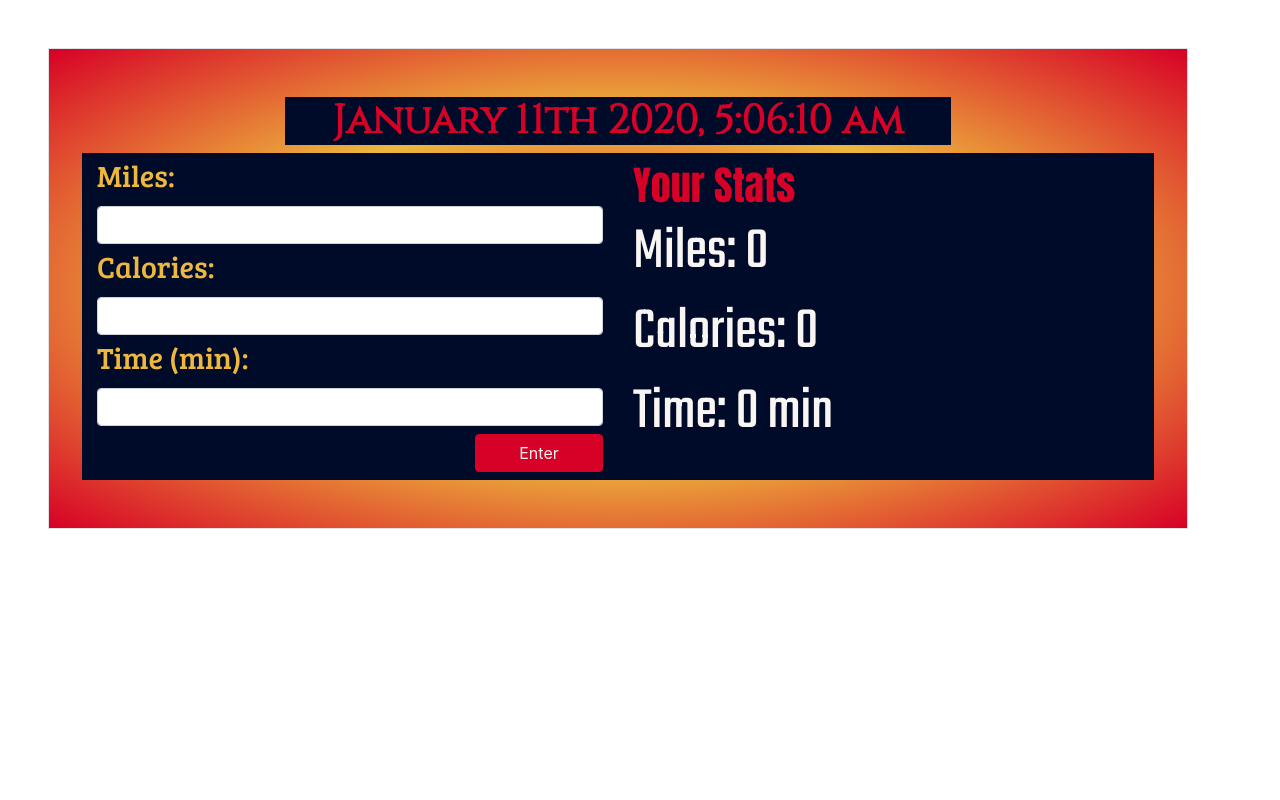
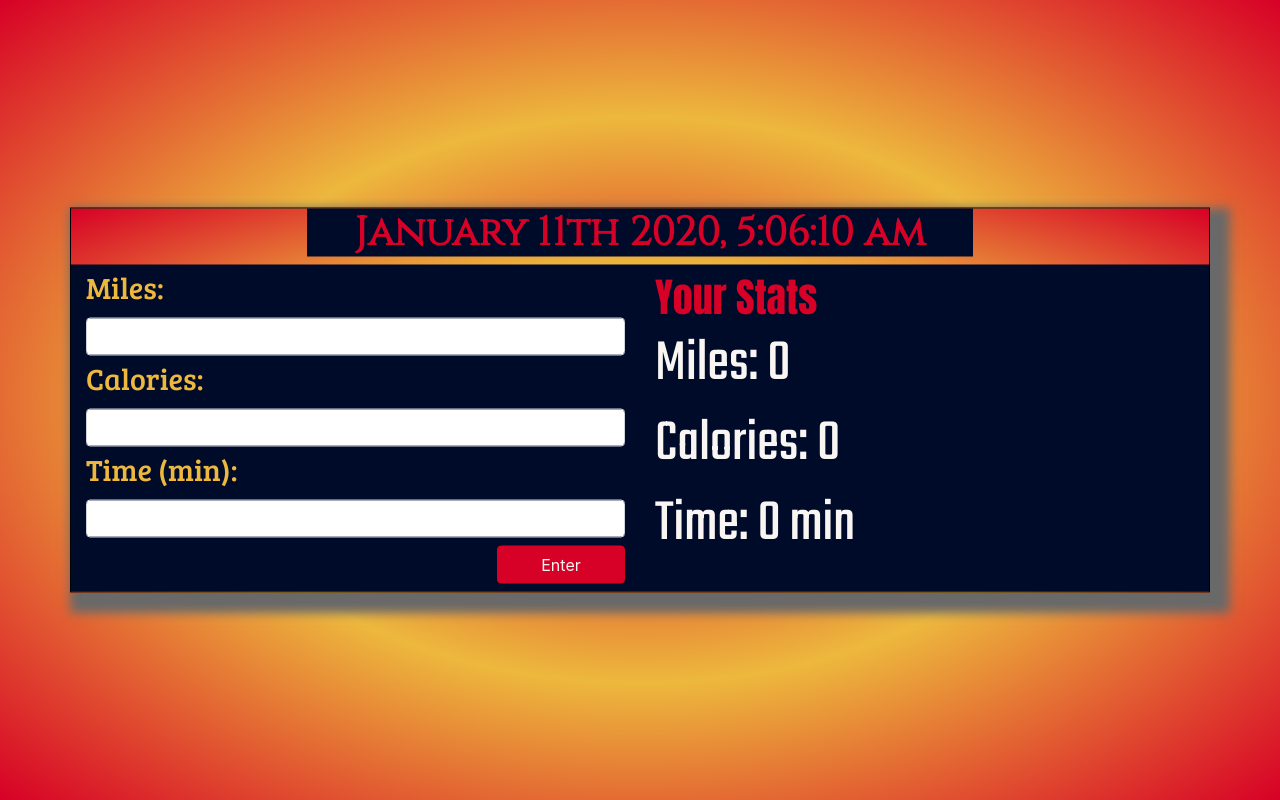
Before and after one commit to lordpaulthomas/my_miles, a React (Create React App) app in the folder client/: page / in a window 1280 px wide. Built offline with nearby package versions, Linux system fonts and the light colour scheme; no server answers.

Commit message:
fixed database logic, app memory now functions to desired requirements

```diff
--- a/client/src/components/App.js
+++ b/client/src/components/App.js
@@ -24,15 +24,22 @@ class App extends Component {
 
     API.getStats()
       .then(res => {
-        console.log(res.data.length)
-        if (res.data.length > 0) {
+        let total_miles = 0;
+        let total_calories = 0;
+        let total_time = 0;
+        for(let i = 0; i < res.data.length; i++){
+          total_miles += res.data[i].miles;
+          total_calories += res.data[i].calories;
+          total_time += res.data[i].time
+
+        }
         this.setState({
-            stats: res.data,
-            totalMiles: res.data[res.data.length - 1].miles,
-            totalCalories: res.data[res.data.length - 1].calories,
-            totalTime: res.data[res.data.length - 1].time
+          totalMiles: this.state.miles + total_miles,
+          totalCalories: this.state.calories + total_calories,
+          totalTime: this.state.time + total_time
         })
-        }
+        console.log(this.state.miles)
+        console.log(res.data[0].miles)
       })
       .catch(err => console.log(err))
   }
@@ -76,9 +83,10 @@ class App extends Component {
       totalTime: parseFloat(parseFloat(this.state.totalTime) + parseFloat(this.state.time)).toLocaleString()
     })
     const stats = {
-      miles: this.state.totalMiles,
-      calories: this.state.totalCalories,
-      time: this.state.totalTime
+      miles: this.state.miles,
+      calories: this.state.calories,
+      time: this.state.time,
+      date: this.state.date
     }
     API.addStats(stats)
     this.toggle()
@@ -91,7 +99,8 @@ class App extends Component {
   render() {
 
     return (
-      <div className='container m-5 p-5 border' style={{ width: '100vw' }}>
+      <div id="background">
+        <div className='container' style={{ width: '100vw' }}>
           <div className="row">
             <div style={{ margin: 'auto' }}>
               <h4 id='date' className="pl-5 pr-5">{this.state.date}</h4>
@@ -137,6 +146,8 @@ class App extends Component {
             <ModalFooter />
           </Modal>
         </div>
+      </div>
+
     )
   }
 }
--- a/client/src/style.css
+++ b/client/src/style.css
@@ -1,6 +1,17 @@
+#background{
+  position: relative;
+  width: 100vw;
+  height: 100vh;
+  background-image: radial-gradient(#D70026, #EDB83D, #D70026)
+}
 .container {
-  position: relative;
-    background-image: radial-gradient(#D70026, #EDB83D, #D70026);
+    position: absolute;
+    border: black 1px solid;
+    box-shadow: 10px  10px 10px 10px dimgray;
+    background-image: radial-gradient(#F8F5F2, #EDB83D, #D70026);
+    top: 50%;
+    left: 50%;
+    transform: translate(-50%, -50%);
 }
 h1{
   font-family: 'Anton', sans-serif;
```
Also changed, not shown: 1 other file (tests, documents, lock files or other folders). Lines whose indentation alone changed are shown as unchanged.
